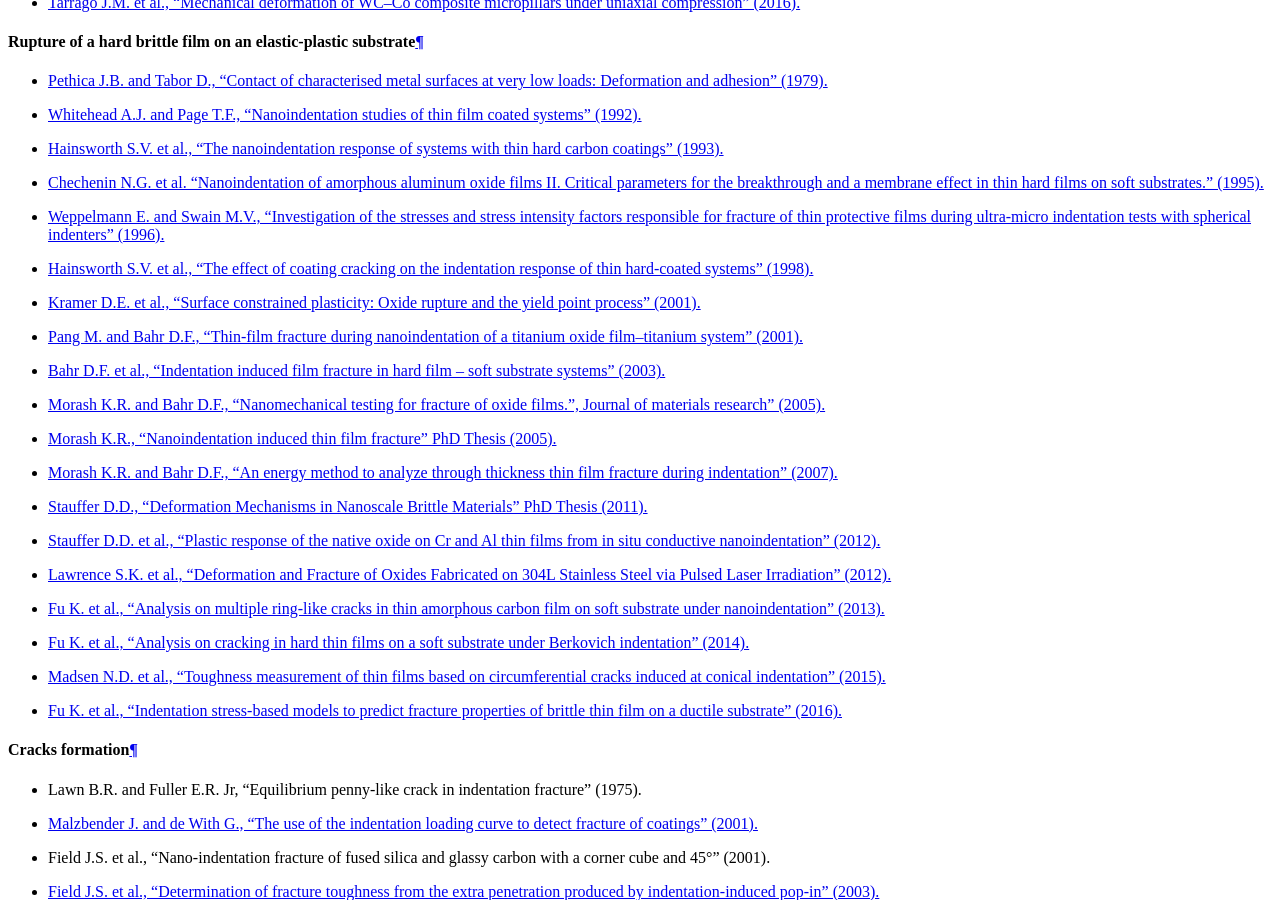
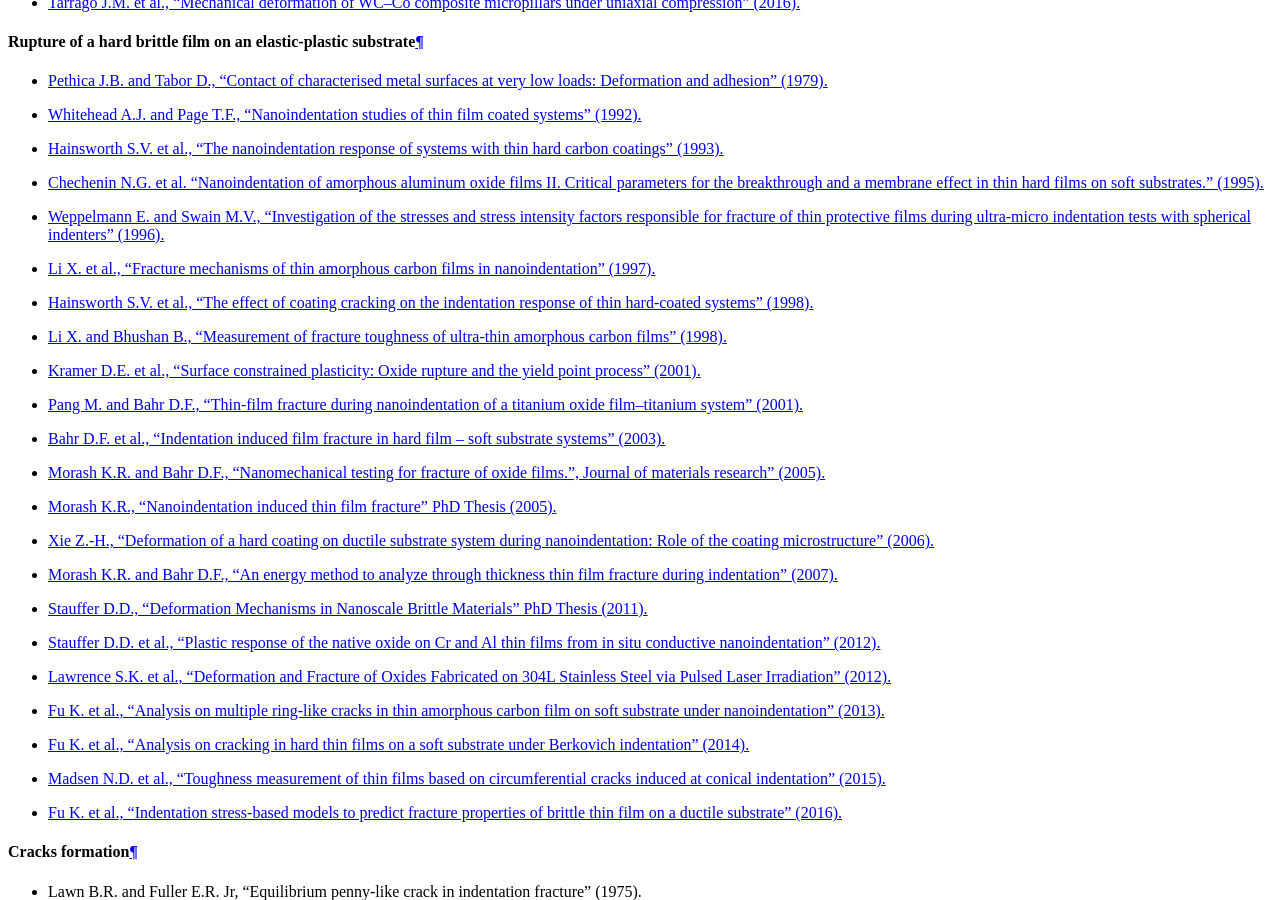
Before and after one commit to DavidMercier/PopIn, a Sphinx documentation site: the page built from doc/links_ref.rst, in a window 1280 px wide and 900 px high, scrolled down 5037 px. Built offline with Sphinx 7.4.7, drawn with Linux system fonts in a browser that asks for light colours; comment, search, counter and statistics services are not loaded.

Commit message:
Update links_ref.rst

```diff
--- a/doc/links_ref.rst
+++ b/doc/links_ref.rst
@@ -170,12 +170,15 @@ Rupture of a hard brittle film on an elastic-plastic substrate
 * `Hainsworth S.V. et al., "The nanoindentation response of systems with thin hard carbon coatings" (1993). <http://dx.doi.org/10.1016/0040-6090(93)90672-C>`_
 * `Chechenin N.G. et al. "Nanoindentation of amorphous aluminum oxide films II. Critical parameters for the breakthrough and a membrane effect in thin hard films on soft substrates." (1995). <http://dx.doi.org/10.1016/S0040-6090(94)06494-6>`_
 * `Weppelmann E. and Swain M.V., "Investigation of the stresses and stress intensity factors responsible for fracture of thin protective films during ultra-micro indentation tests with spherical indenters" (1996). <http://dx.doi.org/10.1016/S0040-6090(95)08525-4>`_
+* `Li X. et al., "Fracture mechanisms of thin amorphous carbon films in nanoindentation" (1997). <http://dx.doi.org/10.1016/S1359-6454(97)00143-2>`_
 * `Hainsworth S.V. et al., "The effect of coating cracking on the indentation response of thin hard-coated systems" (1998). <http://dx.doi.org/10.1016/S0257-8972(97)00683-X>`_
+* `Li X. and Bhushan B., "Measurement of fracture toughness of ultra-thin amorphous carbon films" (1998). <http://dx.doi.org/10.1016/S0040-6090(97)00788-8>`_
 * `Kramer D.E. et al., "Surface constrained plasticity: Oxide rupture and the yield point process" (2001). <http://dx.doi.org/10.1080/01418610108216651>`_
 * `Pang M. and Bahr D.F., "Thin-film fracture during nanoindentation of a titanium oxide film–titanium system" (2001). <http://dx.doi.org/10.1557/JMR.2001.0362>`_
 * `Bahr D.F. et al., "Indentation induced film fracture in hard film – soft substrate systems" (2003). <http://dx.doi.org/10.1023/A:1024979030155>`_
 * `Morash K.R. and Bahr D.F., "Nanomechanical testing for fracture of oxide films.", Journal of materials research" (2005). <http://dx.doi.org/10.1557/JMR.2005.0188>`_
 * `Morash K.R., "Nanoindentation induced thin film fracture" PhD Thesis (2005). <http://www.dissertations.wsu.edu/Thesis/Spring2005/k_morasch_042605.pdf>`_
+* `Xie Z.-H., "Deformation of a hard coating on ductile substrate system during nanoindentation: Role of the coating microstructure"  (2006). <http://dx.doi.org/10.1557/jmr.2006.0050>`_
 * `Morash K.R. and Bahr D.F., "An energy method to analyze through thickness thin film fracture during indentation" (2007). <http://dx.doi.org/10.1016/j.tsf.2006.01.043>`_
 * `Stauffer D.D., "Deformation Mechanisms in Nanoscale Brittle Materials" PhD Thesis (2011). <http://purl.umn.edu/108291>`_
 * `Stauffer D.D. et al., "Plastic response of the native oxide on Cr and Al thin films from in situ conductive nanoindentation" (2012). <http://dx.doi.org/10.1557/jmr.2011.432>`_
```
